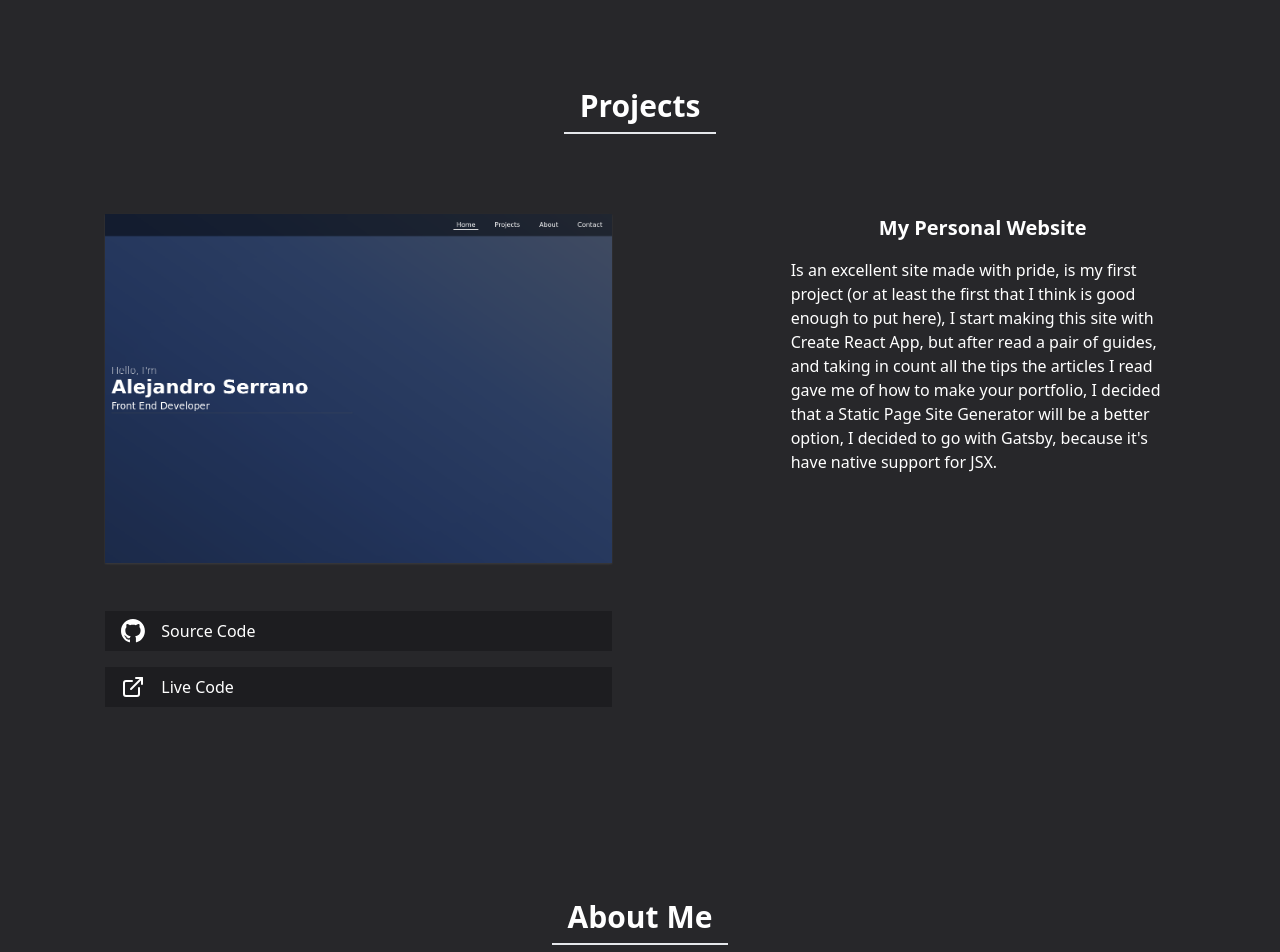
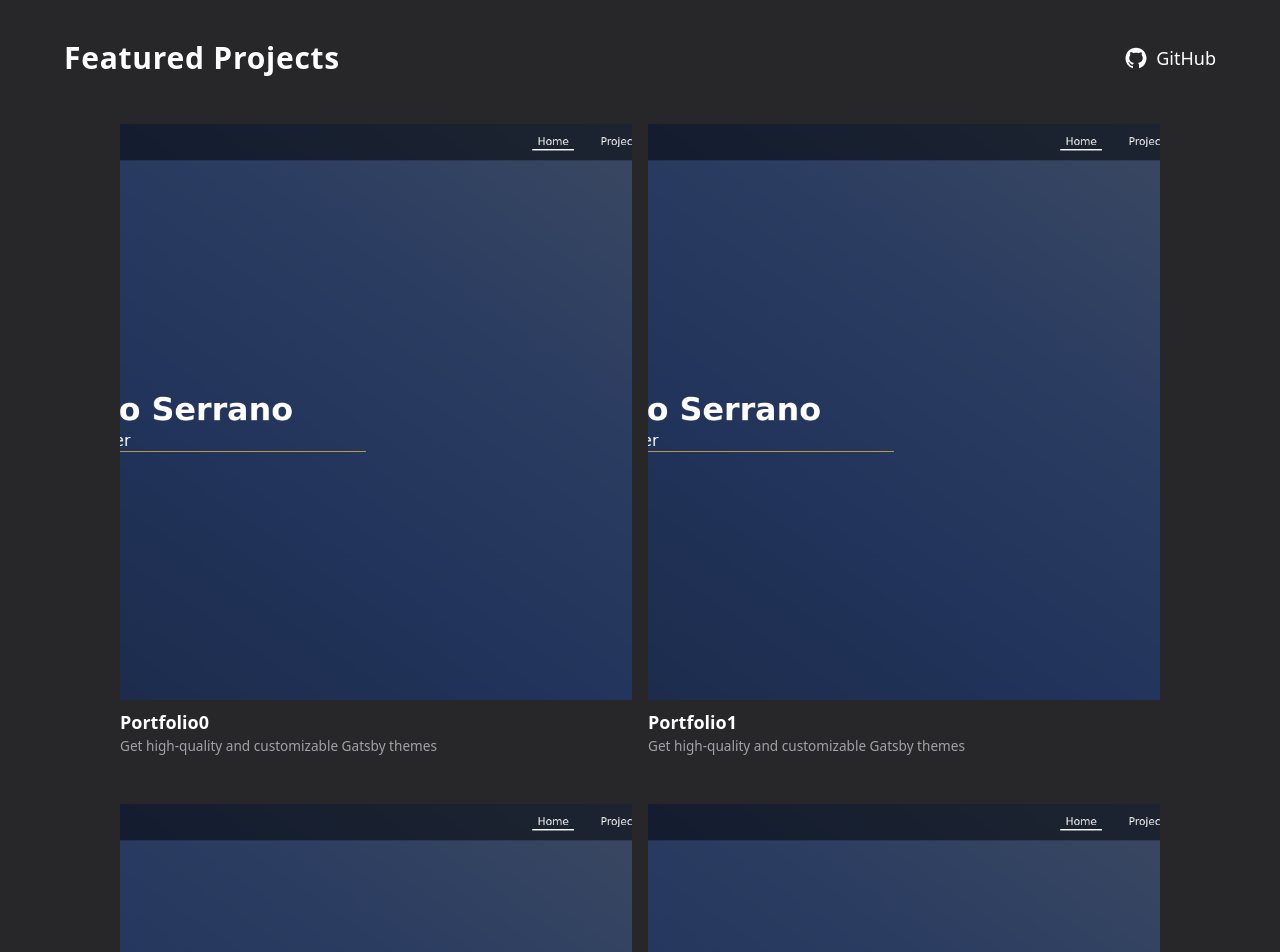
Before and after one commit to Andresser17/andresser17.github.io, a React (Create React App) app: page / in a window 1280 px wide. Shown: the part 760-1712 px from the top of the page. Built offline with nearby package versions, Linux system fonts and the light colour scheme.

Commit message:
feat: add deviceType helper
change Projects section design

```diff
--- a/src/App.js
+++ b/src/App.js
@@ -4,8 +4,8 @@ import Topbar from "components/Topbar";
 import Home from "sections/Home";
 import Projects from "sections/Projects";
 import About from "sections/About";
-import Contact from "sections/Contact";
-import Footer from "sections/Footer";
+// import Contact from "sections/Contact";
+// import Footer from "sections/Footer";
 // Routes
 
 function App() {
@@ -15,10 +15,9 @@ function App() {
       <Home />
       <main>
         <Projects />
-        <About />
-        <Contact />
+        {/* <Contact /> */}
       </main>
-      <Footer />
+      {/* <Footer /> */}
     </div>
   );
 }
--- a/src/app.config.js
+++ b/src/app.config.js
@@ -1,11 +1,7 @@
-export default {
-    // this is used in Footer section
-    GITHUB_URL: "https://github.com/Andresser17",
-    LINKEDIN_URL:
-        "https://www.linkedin.com/in/alejandro-serrano-frontend-developer/",
-    // this is for the Contact Form
-    EMAIL: "andresserserrano2020@gmail.com",
-    SERVICE_ID: "service_dlhbxdh",
-    TEMPLATE_ID: "template_9l4u4jj",
-    USER_ID: "user_DTWMp4cNyF93TKGmMi3vJ",
-};
+export const GITHUB_PROFILE = "https://github.com/Andresser17";
+export const LINKEDIN_PROFILE =
+  "https://www.linkedin.com/in/alejandro-serrano-fullstack/";
+export const EMAIL = "andresserserrano2020@gmail.com";
+export const SERVICE_ID = "service_dlhbxdh";
+export const TEMPLATE_ID = "template_9l4u4jj";
+export const USER_ID = "user_DTWMp4cNyF93TKGmMi3vJ";
--- a/src/components/Topbar.js
+++ b/src/components/Topbar.js
@@ -1,16 +1,17 @@
 import { useState, useEffect } from "react";
+import { GITHUB_PROFILE, LINKEDIN_PROFILE } from "app.config";
 // Components
 import SidebarContainer from "modals/SidebarContainer";
 // Icons
 import { FiSun } from "react-icons/fi";
-import { AiFillGithub } from "react-icons/ai";
+import { AiFillGithub, AiFillLinkedin } from "react-icons/ai";
 import { ReactComponent as PageIcon } from "icons/page-icon.svg";
 
 function Menu({ routes }) {
   const [selected, setSelected] = useState("");
   const [resolution, setResolution] = useState(0);
-  const linkStyles = "block p-4 sm:inline sm:mx-4 sm:px-2 sm:py-0.5";
-  const activeStyle = "bg-active sm:bg-black/0 sm:border-b-2";
+  const linkStyles = "block p-4 md:inline md:mx-4 md:px-2 md:py-0.5";
+  const activeStyle = "bg-active md:bg-black/0 md:border-b-2";
 
   // get document resolution
   useEffect(() => {
@@ -52,11 +53,20 @@ function Menu({ routes }) {
     <div className="flex items-center mt-4 md:m-0 md:border-l md:border-border">
       <FiSun className="ml-4 w-8 h-8 md:w-5 md:h-5 cursor-pointer" />
       <a
-        href="https://github.com/Andresser17"
+        className="ml-4"
+        href={LINKEDIN_PROFILE}
         target="_blank"
         rel="noopener noreferrer"
       >
-        <AiFillGithub className="ml-4 w-8 h-8 md:w-5 md:h-5 cursor-pointer" />
+        <AiFillLinkedin className="w-8 h-8 md:w-5 md:h-5 cursor-pointer" />
+      </a>
+      <a
+        className="ml-4"
+        href={GITHUB_PROFILE}
+        target="_blank"
+        rel="noopener noreferrer"
+      >
+        <AiFillGithub className="w-8 h-8 md:w-5 md:h-5 cursor-pointer" />
       </a>
     </div>
   );
@@ -64,7 +74,7 @@ function Menu({ routes }) {
   const menuList = (
     <div className="md:flex">
       <ul
-        className={`w-60 transition-all sm:w-auto sm:flex sm:transition-none`}
+        className={`w-60 transition-all md:w-auto md:flex md:transition-none`}
       >
         {links}
       </ul>
--- /dev/null
+++ b/src/helpers/deviceType.js
@@ -0,0 +1,16 @@
+const deviceType = () => {
+  const ua = navigator.userAgent;
+  if (/(tablet|ipad|playbook|silk)|(android(?!.*mobi))/i.test(ua)) {
+    return "tablet";
+  } else if (
+    /Mobile|Android|iP(hone|od)|IEMobile|BlackBerry|Kindle|Silk-Accelerated|(hpw|web)OS|Opera M(obi|ini)/.test(
+      ua
+    )
+  ) {
+    return "mobile";
+  }
+
+  return "desktop";
+};
+
+export default deviceType;
--- a/src/projectsArticles.js
+++ b/src/projectsArticles.js
@@ -1,17 +1,20 @@
 // Personal Site imports
 import personalPageImage from "./images/personal-page.png";
-import ReactIcon from "./icons/react-icon.svg";
-import GatsbyIcon from "./icons/gatsby-icon.svg";
-import TailwindIcon from "./icons/tailwind-icon.svg";
 
 const personalPage = {
-    image: personalPageImage,
-    title: "My Personal Website",
-    description:
-        "Is an excellent site made with pride, is my first project (or at least the first that I think is good enough to put here), I start making this site with Create React App, but after read a pair of guides, and taking in count all the tips the articles I read gave me of how to make your portfolio, I decided that a Static Page Site Generator will be a better option, I decided to go with Gatsby, because it's have native support for JSX.",
-    sourceCode: "https://github.com/Andresser17/react-portfolio",
-    liveCode: "#",
-    usedStack: [ReactIcon, GatsbyIcon, TailwindIcon],
+  image: { url: personalPageImage, alt: "personal project" },
+  title: "Portfolio",
+  description: "Get high-quality and customizable Gatsby themes",
+  links: {
+    github: "https://github.com/Andresser17/react-portfolio",
+    deploy: "",
+    blogPost: "",
+  },
 };
 
-export default [personalPage];
+const articles = [1, 2, 3, 4, 5, 6, 7].map((_, i) => ({
+  ...personalPage,
+  title: personalPage.title + i,
+}));
+
+export default articles;
--- a/src/sections/Projects.js
+++ b/src/sections/Projects.js
@@ -1,121 +1,93 @@
 import { useState } from "react";
-// Components
-import Icons from "../components/Icons";
-import SectionTitle from "../components/SectionTitle";
+import { GITHUB_PROFILE } from "app.config";
 // Icons
-import { ReactComponent as GithubIcon } from "../icons/github-icon-1.svg";
-import { ReactComponent as ExternalLinkIcon } from "../icons/external-link-icon.svg";
-import { ReactComponent as ArrowIcon } from "../icons/arrow-down-icon.svg";
-// Images
-import sampleImage from "../images/sample-image.png";
+import { AiOutlineMenu } from "react-icons/ai";
+import { AiFillGithub } from "react-icons/ai";
+import { MdWebAsset } from "react-icons/md";
+import { BsWordpress } from "react-icons/bs";
+// Helpers
+import deviceType from "helpers/deviceType";
+// Styles
+import styles from "./Projects.module.css";
 // Articles to iterate
 import projectsArticles from "../projectsArticles";
 
-function ProjectLink(props) {
+function CardImage({ image, links }) {
+  const [showLinks, setShowLinks] = useState(false);
+
   return (
-    <a
-      href={props.href}
-      className="flex py-2 my-4 bg-black/25 hover:bg-black/40 transition duration-300"
-    >
-      <span className="inline-block w-6 mx-4 text-white">{props.children}</span>
-      <span className="inline-block">{props.text}</span>
-    </a>
+    <div className={`w-full h-80 lg:h-[32rem] xl:h-[36rem] relative ${styles["card-image"]}`}>
+      <img
+        src={image.url}
+        alt={image.src}
+        className="w-auto h-full object-cover"
+      />
+      {/* open when user hover */}
+      <div
+        className={`absolute top-0 bg-black/70 w-full h-full justify-center items-center ${
+          showLinks ? "flex" : "hidden"
+        } ${styles["links-container"]}`}
+      >
+        <a href={links.github} target="_blank" rel="noopener noreferrer">
+          <AiFillGithub className="w-8 h-8 mx-4" />
+        </a>
+        <a href={links.deploy} target="_blank" rel="noopener noreferrer">
+          <MdWebAsset className="w-8 h-8 mx-4" />
+        </a>
+        <a href={links.blogPost} target="_blank" rel="noopener noreferrer">
+          <BsWordpress className="w-8 h-8 mx-4" />
+        </a>
+      </div>
+      {/* open button */}
+      {deviceType() !== "desktop" && (
+        <AiOutlineMenu
+          onClick={() => setShowLinks((prev) => !prev)}
+          className="w-10 h-10 bg-bg p-2 rounded-sm absolute right-4 bottom-4 z-10 cursor-pointer"
+        />
+      )}
+    </div>
   );
 }
 
-function Card(props) {
+function Card({ image, links, title, description }) {
   return (
-    <article className="px-4 pb-8 my-16 border-b border-fourth sm:border-none md:flex md:justify-around md:even:flex-row-reverse">
-      <div className="w-full md:w-5/12">
-        <img src={props.image} className="w-full shadow-sm shadow-white/10" />
-        {/* Source code and live code */}
-        <div className="pt-8">
-          <ProjectLink href={props.sourceCode} text="Source Code">
-            <GithubIcon />
-          </ProjectLink>
-
-          <ProjectLink href={props.liveCode} text="Live Code">
-            <ExternalLinkIcon />
-          </ProjectLink>
-        </div>
-      </div>
-
-      <div className="w-fit md:ml-8 md:w-96">
-        <h3 className="text-xl font-semibold text-center">{props.title}</h3>
-        <p className="mt-4 mb-8">{props.description}</p>
-        {/* Used stack */}
-        {/* <div className="flex flex-wrap p-4 bg-black/40"> */}
-        {/*   <span className="block w-full mb-4 text-xl border-b">Used Stack</span> */}
-        {/*   {props.children} */}
-        {/* </div> */}
+    <article className="w-80 mb-8 lg:w-[28rem] xl:w-[32rem]">
+      <CardImage {...{ image, links }} />
+      <div className="mt-2">
+        <h3 className="text-lg font-semibold">{title}</h3>
+        <p className="font-light text-[0.85rem] text-zinc-400">{description}</p>
       </div>
     </article>
   );
 }
 
-function OpenButton(props) {
-  const handleClick = () => {
-    props.setOpen(!props.open);
-  };
-
-  return (
-    <button
-      onClick={handleClick}
-      className="absolute bottom-0 w-12 m-4 fill-first stroke-fourth animate-bounce left-1/2"
-    >
-      <ArrowIcon />
-    </button>
-  );
-}
-
 function Projects() {
-  // const [open, setOpen] = useState(false);
-  const basicStyles =
-    "relative w-full px-4 py-8 overflow-hidden bg-first transition-all";
-  const [toggle, setToggle] = useState(`${basicStyles}`);
-  // const handleClick = () => {
-  //   setOpen(!open);
-  // };
-
-  // useEffect(() => {
-  //   const animHeight = () => {
-  //     if (!open) {
-  //       setToggle(`${basicStyles} min-h-fit`);
-  //     } else {
-  //       setToggle(`${basicStyles} max-h`);
-  //     }
-  //   };
-  //   animHeight(open);
-  // }, [open]);
-
-  const cards = projectsArticles.map((item) => {
-    const usedStack = item.usedStack.map((Icon, key) => {
-      return (
-        <Icons key={key} dim="w-8 h-8">
-          <Icon />
-        </Icons>
-      );
-    });
-
+  const cards = projectsArticles.map((art) => {
     return (
       <Card
-        image={item.image}
-        key={item.title}
-        title={item.title}
-        description={item.description}
-        sourceCode={item.sourceCode}
-        liveCode={item.liveCode}
-      >
-        {usedStack}
-      </Card>
+        key={art.title}
+        image={art.image}
+        title={art.title}
+        description={art.description}
+        links={art.links}
+      />
     );
   });
 
   return (
-    <section id="projects" className={toggle}>
-      <SectionTitle text="Projects" />
-      <div>{cards}</div>
-      {/* <OpenButton open={open} setOpen={setOpen} /> */}
+    <section id="projects" className="flex justify-center">
+      <div className="flex flex-col items-center w-full max-w-[76rem]">
+        <div className="w-full text-center mb-12 sm:flex sm:justify-between sm:px-8">
+          <h2 className="text-3xl font-semibold tracking-wide">
+            Featured Projects
+          </h2>
+          <a href={GITHUB_PROFILE} className="hidden sm:flex items-center text-lg">
+            <AiFillGithub className="w-6 h-6 mr-2 cursor-pointer" />
+            GitHub
+          </a>
+        </div>
+        <div className="md:grid md:grid-cols-2 md:gap-4">{cards}</div>
+      </div>
     </section>
   );
 }
--- /dev/null
+++ b/src/sections/Projects.module.css
@@ -0,0 +1,3 @@
+.card-image:hover > .links-container {
+  display: flex;
+}
```
